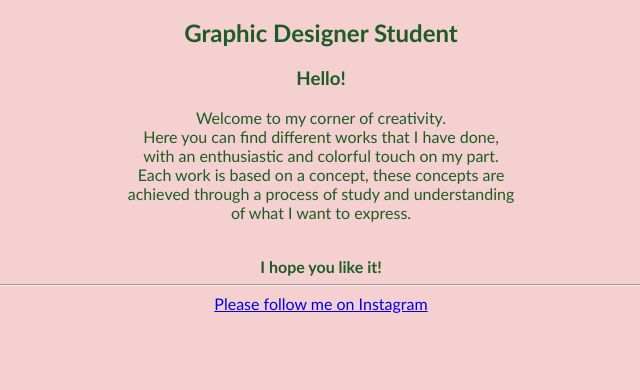
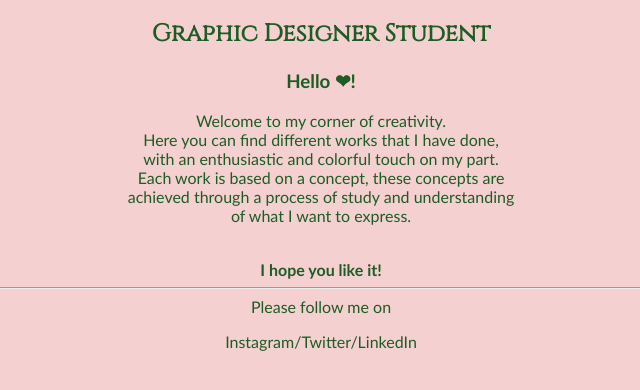
Before and after one commit to SindyBV/SindyBV.github.io, a plain HTML site: page index.html in a window 1280 px wide. Shown: the part 236-626 px from the top of the page, without its empty margins (319-959 px from the left). Drawn offline with Linux system fonts and the light colour scheme.

Commit message:
Update index.html

```diff
--- a/index.html
+++ b/index.html
@@ -8,12 +8,20 @@
   body{
 		background-color: #F5D0D1;
 		color:#1D5C24;
-	  text-align: center;
-	  font-family: Candara,Calibri,Segoe,"Segoe UI",Optima,Arial,sans-serif;
+	    text-align: center;
+	    font-family: Candara,Calibri,Segoe,"Segoe UI",Optima,Arial,sans-serif;
 		}
 	h1{
 		font-family: 'Overpass', sans-serif;
-font-family: 'Cinzel', serif;
+        font-family: 'Cinzel', serif;
+	}
+	h2{
+		font-family: 'Overpass', sans-serif;
+        font-family: 'Cinzel', serif;
+	}
+	a{
+		color:#1D5C24;
+		text-decoration: none;
 	}
  </style>
  </head>
@@ -21,7 +29,7 @@ font-family: 'Cinzel', serif;
 <img width="150" src="sindy_logo.png" alt="Logo Example">
 <h1>Sindy Belzagui</h1>
 <h2>Graphic Designer Student</h2>
-<h3>Hello!</h3>
+<h3>Hello &#10084;!</h3>
 <p>Welcome to my corner of creativity.<br>
   Here you can find different works that I have done,<br>
   with an enthusiastic and colorful touch on my part.<br>
@@ -30,6 +38,7 @@ font-family: 'Cinzel', serif;
   of what I want to express.</p><br>
   <strong>I hope you like it!</strong>
   <hr>
-  <a href="https://www.instagram.com/sindy.bv/?hl=en">Please follow me on Instagram</a>
+  Please follow me on
+ <p><a href="https://www.instagram.com/sindy.bv/?hl=en"> Instagram</a>/<a href="https://twitter.com/">Twitter</a>/<a href="https://www.linkedin.com/nhome/?trk=">LinkedIn</a></p>
 </body>
 </html>
```
